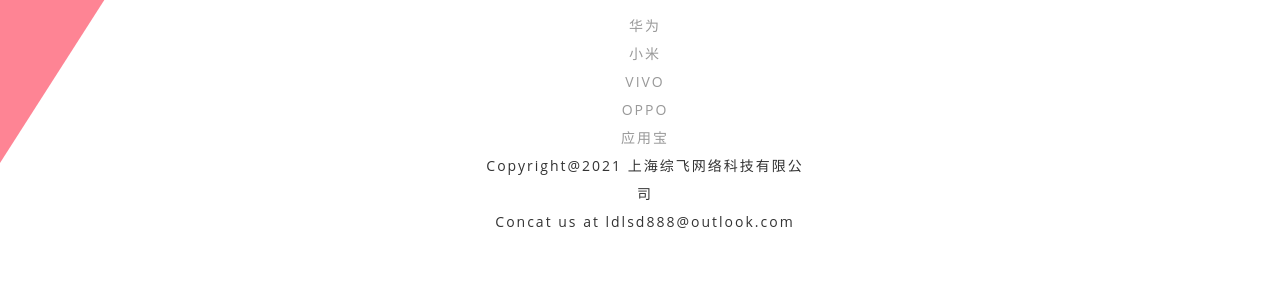
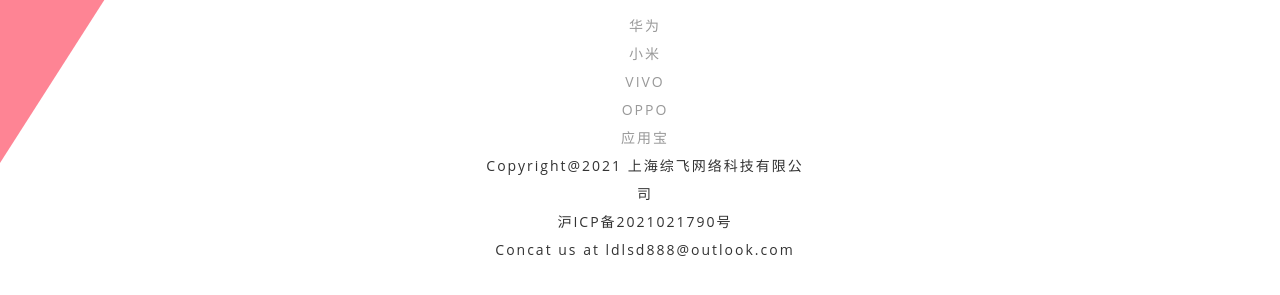
Before and after one commit to ccpnojoking/ldlsd, a plain HTML site: page templates/index.html in a window 1280 px wide. Shown: the part 487-782 px from the top of the page. Drawn offline with Linux system fonts and the light colour scheme.

Commit message:
[ccp] add ICP

```diff
--- a/templates/index.html
+++ b/templates/index.html
@@ -108,6 +108,7 @@
             <a href="#" target="_self">应用宝</a>
         </p>
         <p>Copyright@2021 上海综飞网络科技有限公司</p>
+        <p>沪ICP备2021021790号</p>
         <p>Concat us at ldlsd888@outlook.com</p>
     </div>
     <canvas></canvas>
```
